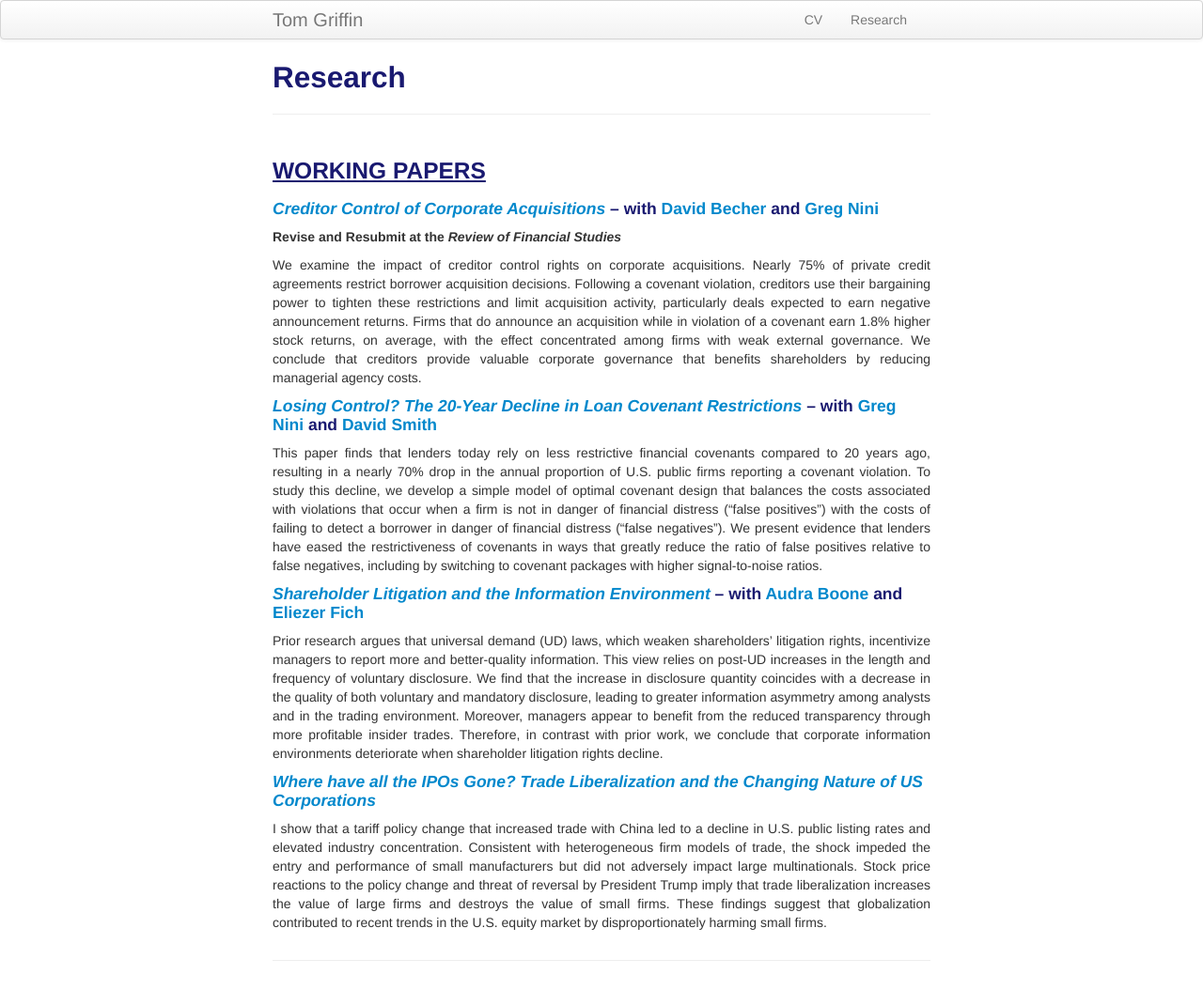
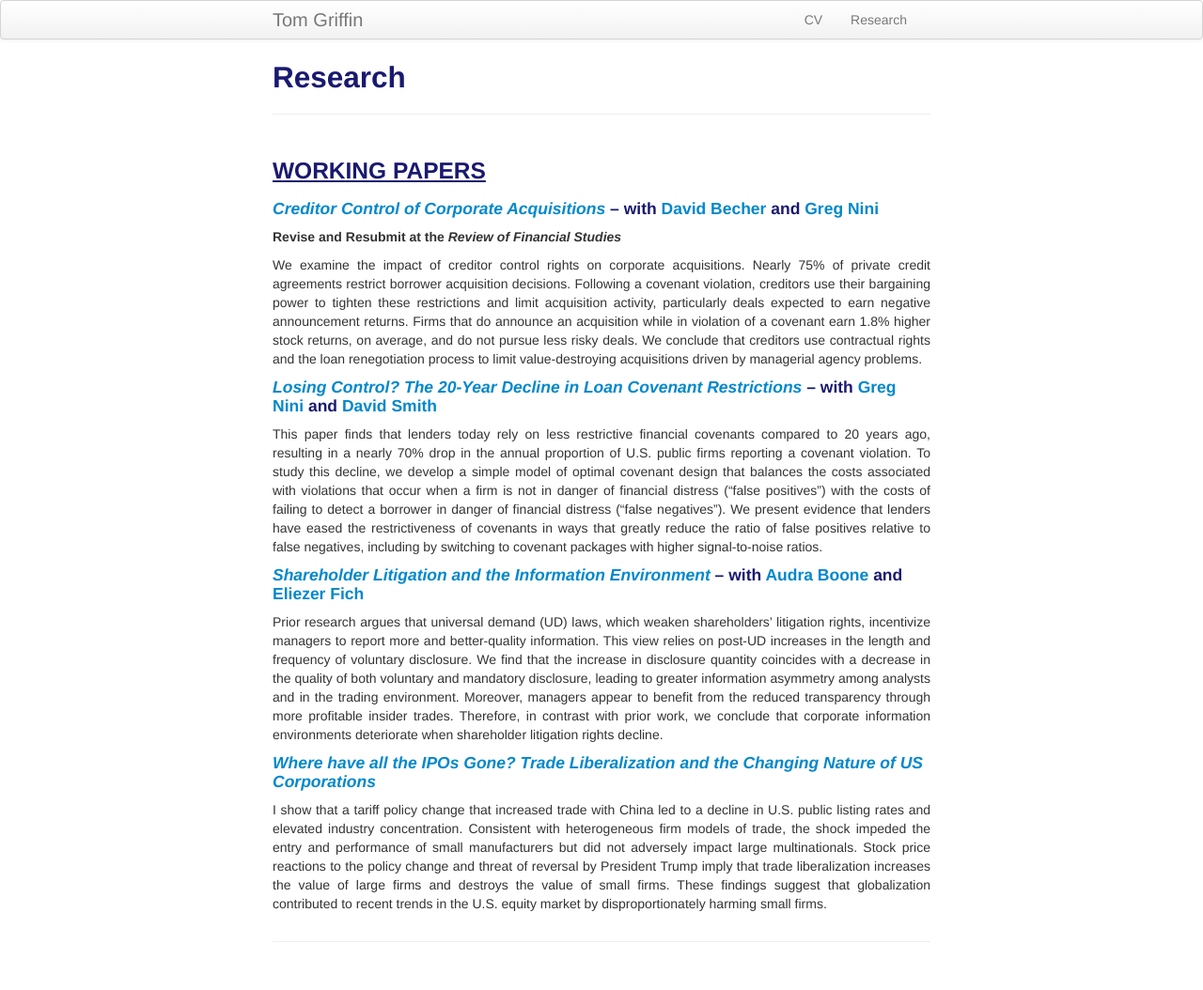
Before and after one commit to ThomasPGriffin/thomaspgriffin.github.io, a Jekyll site: the page built from pages/research.md, in a window 1280 px wide. Shown: the whole page at 94% size. Built offline with Jekyll 4.4.1, drawn with Linux system fonts in a browser that asks for light colours.

Commit message:
Update research.md

```diff
--- a/pages/research.md
+++ b/pages/research.md
@@ -6,16 +6,10 @@ description: Tom Griffin's research
 
 ### <u>WORKING PAPERS<u>
 
-#### *[Creditor Control of Corporate Acquisitions]({{ BASE_PATH}}/pages/bgn_20181120.pdf)* – with <a href="https://www.lebow.drexel.edu/people/davidbecher">David Becher</a> and <a href="https://sites.google.com/view/gregnini/home">Greg Nini</a>
+#### *[Creditor Control of Corporate Acquisitions]({{ BASE_PATH}}/pages/bgn_20200123.pdf)* – with <a href="https://www.lebow.drexel.edu/people/davidbecher">David Becher</a> and <a href="https://sites.google.com/view/gregnini/home">Greg Nini</a>
 ##### Revise and Resubmit at the *Review of Financial Studies*
 <div align="justify">
-We examine the impact of creditor control rights on corporate acquisitions. Nearly 75% of private credit
-agreements restrict borrower acquisition decisions. Following a covenant violation, creditors use their
-bargaining power to tighten these restrictions and limit acquisition activity, particularly deals expected to
-earn negative announcement returns. Firms that do announce an acquisition while in violation of a
-covenant earn 1.8% higher stock returns, on average, with the effect concentrated among firms with weak
-external governance. We conclude that creditors provide valuable corporate governance that benefits
-shareholders by reducing managerial agency costs.
+We examine the impact of creditor control rights on corporate acquisitions. Nearly 75% of private credit agreements restrict borrower acquisition decisions. Following a covenant violation, creditors use their bargaining power to tighten these restrictions and limit acquisition activity, particularly deals expected to earn negative announcement returns. Firms that do announce an acquisition while in violation of a covenant earn 1.8% higher stock returns, on average, and do not pursue less risky deals. We conclude that creditors use contractual rights and the loan renegotiation process to limit value-destroying acquisitions driven by managerial agency problems.
 </div>
 
 #### *[Losing Control? The 20-Year Decline in Loan Covenant Restrictions]({{ BASE_PATH}}/pages/violTrend_20191118.pdf)* – with <a href="https://sites.google.com/view/gregnini/home">Greg Nini</a> and <a href="https://www.commerce.virginia.edu/faculty/smith">David Smith</a>
```
